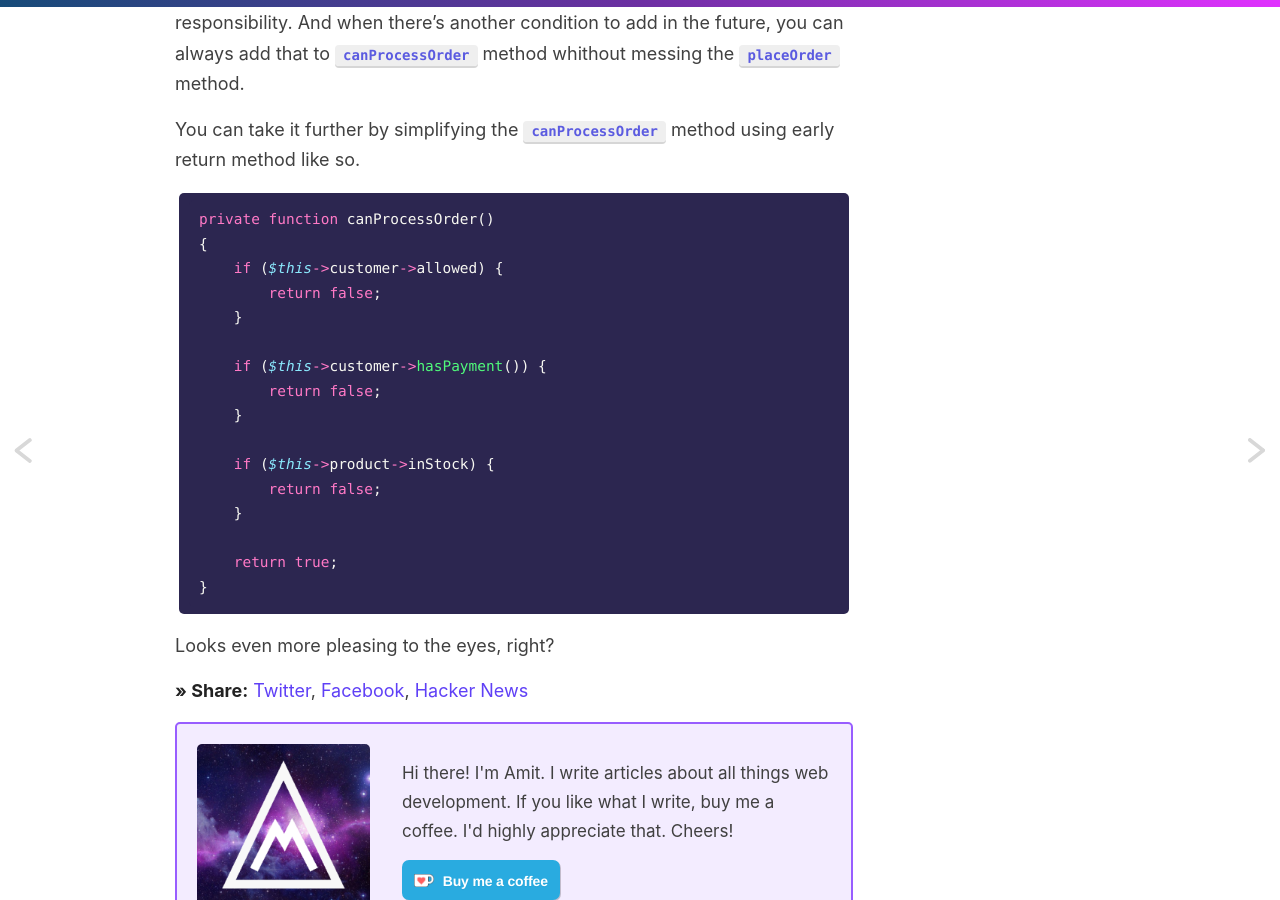
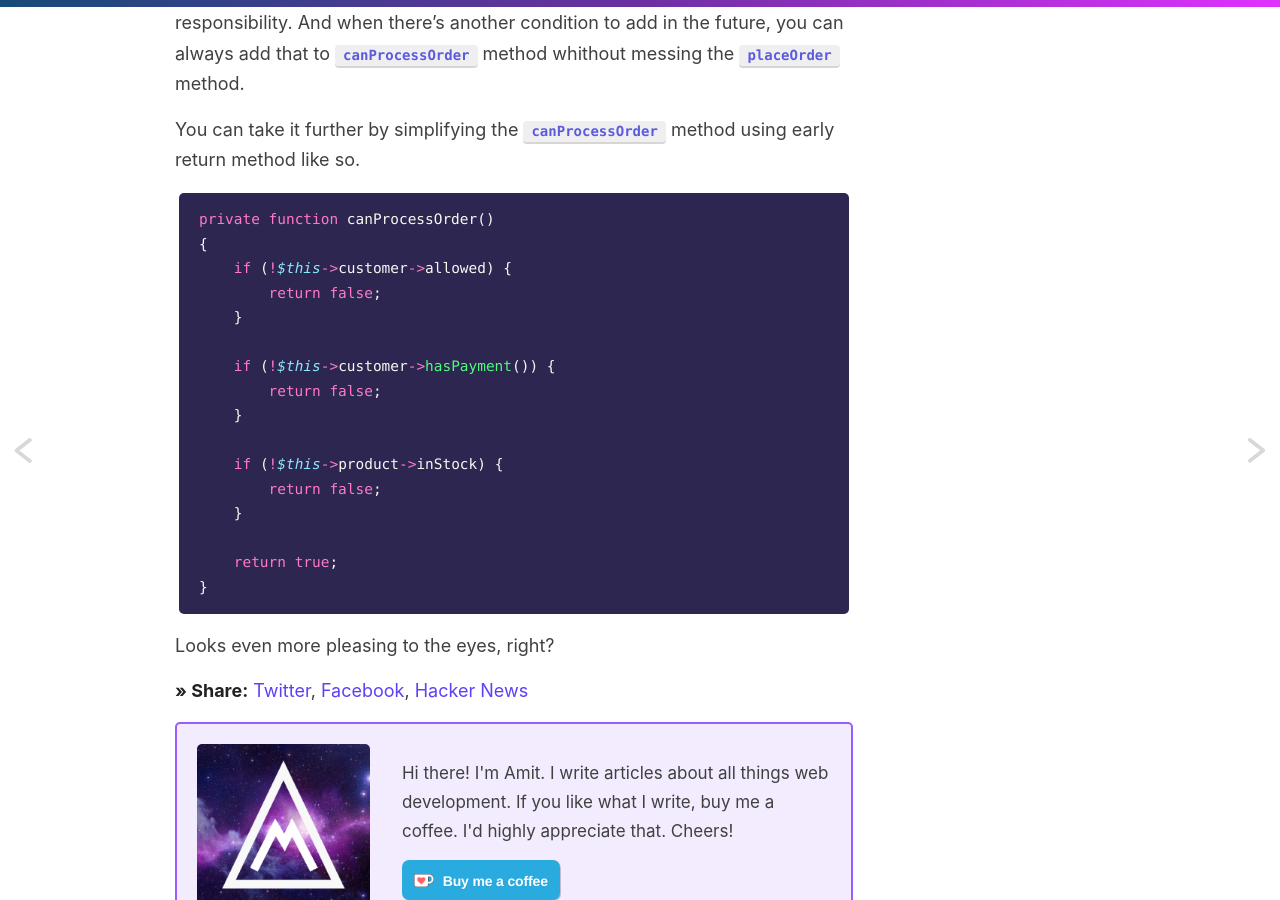
Before and after one commit to varunkumardev/amitmerchant1990.github.io, a Jekyll site: the page built from _posts/2020-06-16-refactor-condition-method-php.md, in a window 1280 px wide and 900 px high, scrolled down 1698 px. Built offline with Jekyll 4.4.1, drawn with Linux system fonts in a browser that asks for light colours; comment, search, counter and statistics services are not loaded.

Commit message:
fix typo.

````diff
--- a/_posts/2020-06-16-refactor-condition-method-php.md
+++ b/_posts/2020-06-16-refactor-condition-method-php.md
@@ -53,15 +53,15 @@ You can take it further by simplifying the `canProcessOrder` method using early
 ```php
 private function canProcessOrder()
 {
-    if ($this->customer->allowed) {
+    if (!$this->customer->allowed) {
         return false;
     }
 
-    if ($this->customer->hasPayment()) {
+    if (!$this->customer->hasPayment()) {
         return false;
     }
 
-    if ($this->product->inStock) {
+    if (!$this->product->inStock) {
         return false;
     }
 
````
